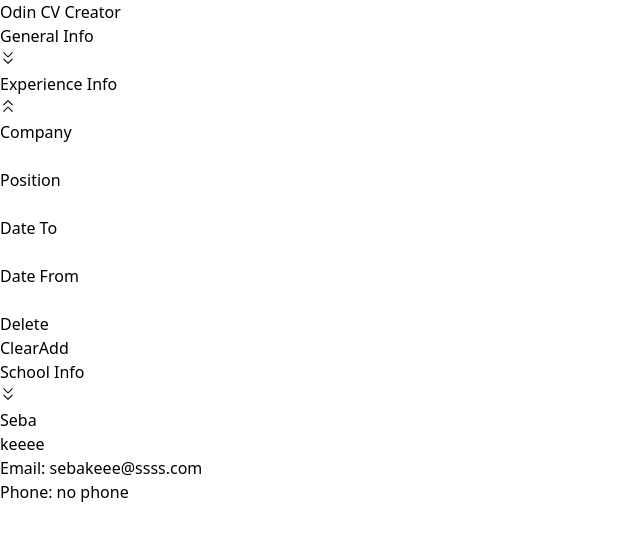
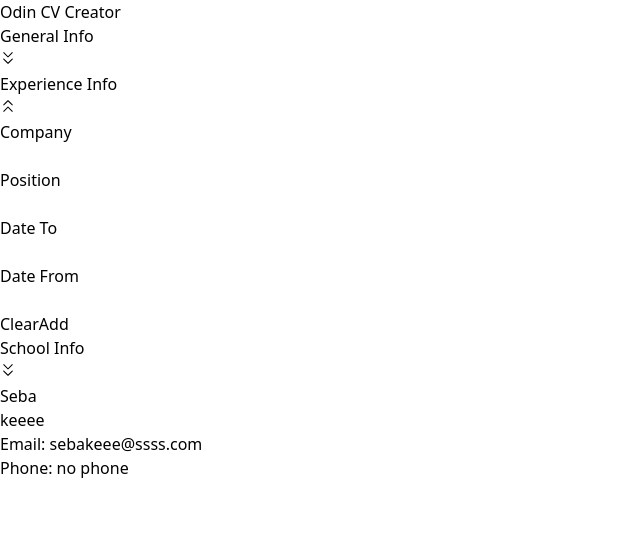
Before and after one commit to Satorki/odin-CVCreator, a React (Vite) app in the folder odin-cv-creator/: page / in a window 1280 px wide. Both pictures are taken after a click on the button 8 px from the left and 298 px from the top of the page. Shown: the top 540 px of the page, without its empty margins (0-640 px from the left). Built offline with nearby package versions, Linux system fonts and the light colour scheme.

Commit message:
ExpEdu section card updated for deleting info items

```diff
--- a/odin-cv-creator/src/components/atoms/AddedInfo.jsx
+++ b/odin-cv-creator/src/components/atoms/AddedInfo.jsx
@@ -1,10 +1,17 @@
-const AddedInfo = ({firstValue, secondValue}) => {
+import { RxCross1 } from "react-icons/rx";
+
+const AddedInfo = ({ firstValue, secondValue, deleteInfo }) => {
   return (
     <div className="flex justify-between pt-3">
-      <p>{firstValue}</p>
-      <p>{secondValue}</p>
+      <div className="flex gap-3">
+        <p>{firstValue}</p>
+        <p>{secondValue}</p>
+      </div>
+      <button onClick={deleteInfo}>
+        <RxCross1 />
+      </button>
     </div>
-  )
-}
+  );
+};
 
-export default AddedInfo
+export default AddedInfo;
--- a/odin-cv-creator/src/components/atoms/InfoCardButtons.jsx
+++ b/odin-cv-creator/src/components/atoms/InfoCardButtons.jsx
@@ -1,12 +1,9 @@
 const InfoCardButtons = ({ clearInputs, addInfo }) => {
   return (
-    <div className="flex justify-between pt-3">
-      <button>Delete</button>
-      <div className="flex justify-between w-20">
+      <div className="flex justify-end gap-3">
         <button onClick={clearInputs}>Clear</button>
         <button onClick={addInfo}>Add</button>
       </div>
-    </div>
   );
 };
 
--- a/odin-cv-creator/src/components/molecules/EduExpSectionCard.jsx
+++ b/odin-cv-creator/src/components/molecules/EduExpSectionCard.jsx
@@ -39,15 +39,24 @@ const EduExpSectionCard = ({
     setAddedElements((prevElements) => {
       let firstValue, secondValue;
       if (dataName === "Education") {
-        firstValue = inputValues[8];  // Upewnij się, że indeks 4 istnieje
-        secondValue = inputValues[9]; // Upewnij się, że indeks 5 istnieje
+        firstValue = inputValues[8];
+        secondValue = inputValues[9]
       } else {
-        firstValue = inputValues[4];  // Upewnij się, że indeks 8 istnieje
-        secondValue = inputValues[5]; // Upewnij się, że indeks 9 istnieje
+        firstValue = inputValues[4];
+        secondValue = inputValues[5];
       }
       return [...prevElements, { firstValue, secondValue }];
     });
   };
+
+
+
+  const deleteInfo = (index) => {
+    setAddedElements((prevElements) =>
+      prevElements.filter((_, i) => i !== index)
+    );
+  };
+
 
   return (
     <>
@@ -78,6 +87,7 @@ const EduExpSectionCard = ({
               key={index}
               firstValue={element.firstValue}
               secondValue={element.secondValue}
+              deleteInfo={() => deleteInfo(index)}
             />
           ))}
         </div>
--- a/odin-cv-creator/src/components/molecules/PersonalSectionCard.jsx
+++ b/odin-cv-creator/src/components/molecules/PersonalSectionCard.jsx
@@ -1,5 +1,5 @@
 import CardTitle from "../atoms/CardTitle";
-import { InputsContext } from "../organisms/InputsConnections";
+import { InputsContext } from "../organisms/InputsControl";
 import { useContext } from "react";
 import InfoInput from "../atoms/InfoInput";
 
@@ -21,7 +21,7 @@ const PersonalSectionCard = ({
       <div className="bg-slate-400 min-w-80 m-5 p-3 rounded-xl shadow-xl">
         <div className="pb-5">
           <CardTitle
-          handleCardToggle={handleCardToggle}
+            handleCardToggle={handleCardToggle}
             title={title}
             isVisible={isVisible}
           />
--- a/odin-cv-creator/src/components/organisms/CvSectionListing.jsx
+++ b/odin-cv-creator/src/components/organisms/CvSectionListing.jsx
@@ -1,4 +1,4 @@
-import CvSectionTexts from "../molecules/CvSectionTexts";
+import CvSectionTexts from "../molecules/CvPersonalText";
 
 const CvSectionListing = () => {
   return (
--- /dev/null
+++ b/odin-cv-creator/src/components/organisms/EduExpCardControl.jsx
@@ -0,0 +1 @@
+/// for refactore the eduexpsectioncard code
--- a/odin-cv-creator/src/components/organisms/InputsConnections.jsx
+++ b/odin-cv-creator/src/components/organisms/InputsControl.jsx
@@ -3,7 +3,7 @@ import inputsData from "../../assets/inputsData.json";
 
 const InputsContext = createContext();
 
-const InputsConnections = ({ children }) => {
+const InputsControl = ({ children }) => {
   const initialState = {
     General: inputsData.General.map((info) => info.default),
   };
@@ -31,4 +31,4 @@ const InputsConnections = ({ children }) => {
   );
 };
 
-export { InputsConnections, InputsContext };
+export { InputsControl, InputsContext };
--- a/odin-cv-creator/src/pages/App.jsx
+++ b/odin-cv-creator/src/pages/App.jsx
@@ -1,6 +1,6 @@
 import AppTitle from "../components/atoms/AppTitle";
 import InfoSectionListing from "../components/organisms/InfoSectionListing";
-import { InputsConnections } from "../components/organisms/InputsConnections";
+import { InputsControl } from "../components/organisms/InputsControl";
 import CvSectionListing from "../components/organisms/CvSectionListing";
 import StylizationInfoCv from "../components/atoms/StylizationInfoCv";
 
@@ -8,12 +8,12 @@ function App() {
   return (
     <>
       <AppTitle />
-      <InputsConnections>
+      <InputsControl>
         <StylizationInfoCv>
           <InfoSectionListing />
           <CvSectionListing />
         </StylizationInfoCv>
-      </InputsConnections>
+      </InputsControl>
     </>
   );
 }
```
Also changed, not shown: odin-cv-creator/src/components/molecules/CvPersonalText.jsx (renamed from odin-cv-creator/src/components/molecules/CvSectionTexts.jsx, +5 -3 lines).
